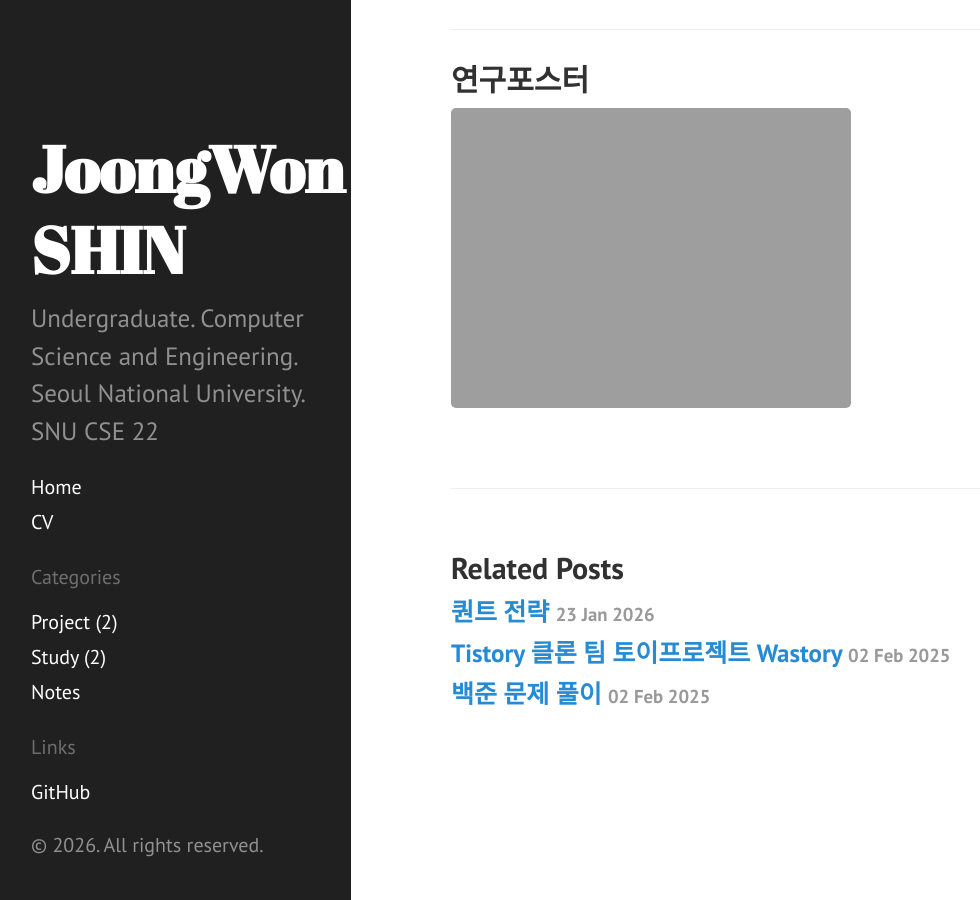
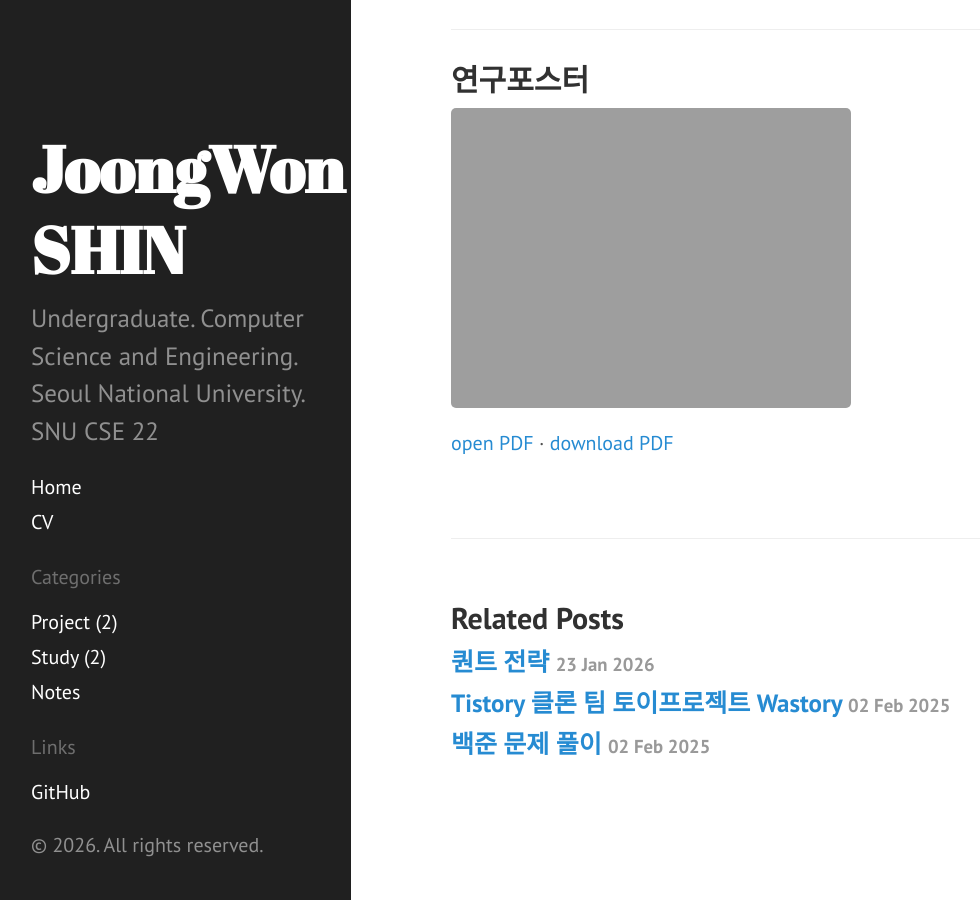
Before and after one commit to joongwon0204/joongwon0204.github.io, a Jekyll site: the page built from _posts/2025-05-23-ai write.md, in a window 1280 px wide and 900 px high, scrolled down 2486 px. Shown: the whole window, without its empty margins (9-989 px from the left). Built offline with Jekyll 4.4.1, drawn with Linux system fonts in a browser that asks for light colours.

Commit message:
ai_write add pdf links

```diff
--- a/_posts/2025-05-23-ai write.md
+++ b/_posts/2025-05-23-ai write.md
@@ -93,3 +93,5 @@ https://doi.org/10.1177/14614448241301741 Accessed March 30, 2025.
 
 ## 연구포스터
 ![연구포스터 미리보기]({{ '/assets/신중원_생성형 AI 시대의 불평등 가속화_경제적 상황, AI 접근성, 성과의 관계.jpg' | relative_url }})
+[open PDF]({{ '/assets/신중원_생성형 AI 시대의 불평등 가속화_경제적 상황, AI 접근성, 성과의 관계.pdf' | relative_url }}) ·
+[download PDF]({{ '/assets/신중원_생성형 AI 시대의 불평등 가속화_경제적 상황, AI 접근성, 성과의 관계.pdf' | relative_url }})
```
Also changed, not shown: 2 other files.
